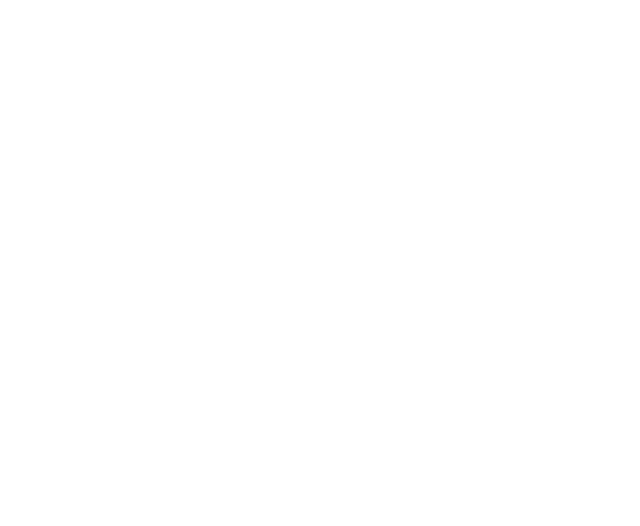
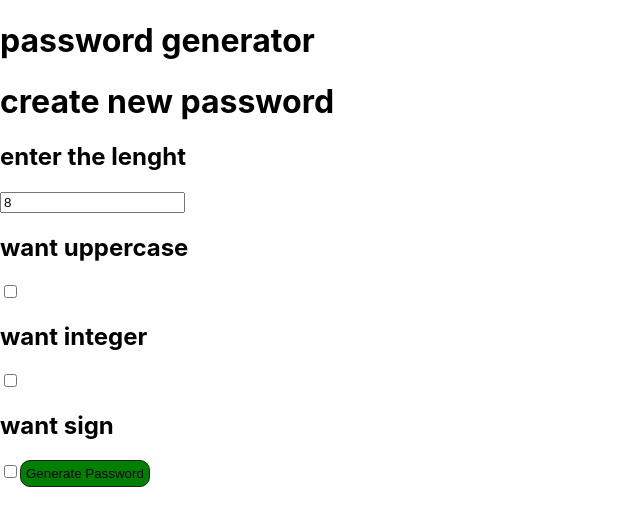
Before and after one commit to aniket2727/React-Interview, a React (Create React App) app in the folder app/: page / in a window 1280 px wide. Shown: the top 526 px of the page, without its empty margins (0-640 px from the left). Built offline with nearby package versions, Linux system fonts and the light colour scheme.

Commit message:
all changes of password generator

```diff
--- a/app/src/App.js
+++ b/app/src/App.js
@@ -141,10 +141,11 @@
 import A36 from "./A36";
 import A37 from "./A37";
 import Progressbar from "./Progressbar";
+import Passwordgenerator from "./Passwordgenerator";
 function App() {
   return (
     <div className="">
-
+     <Passwordgenerator/>
     </div>
   );
 }
--- /dev/null
+++ b/app/src/Passwordgenerator.js
@@ -0,0 +1,82 @@
+
+
+
+
+//  password generator in react
+
+import { useState } from "react";
+
+
+
+
+const Passwordgenerator = () => {
+
+
+    const [lenght,setlenght]=useState(8);
+    const [password,setpassword]=useState('')
+    const [uppercase,setuppercase]=useState(false);
+    const [lowercase,setlowercase]=useState(true);
+    const [interger,setinteger]=useState(false);
+    const [signs,setsigns]=useState(false)
+
+
+    const generatePassword=()=>{
+        let combo=`${uppercase?"ABCDEFGHIJKLMNOPQRSTUVWXYZ":""}`+
+                  `${interger?"1234567890":""}`+
+                  `${signs?"!@#$%^&*(^":""}`+ "acsshdshfheruhfwkncshryewcdbczxbcuwes";
+
+        let p=""
+
+        for(let i=0;i<lenght;i++){
+            const randomindex=Math.floor(Math.random()*combo.length)
+            p+=combo[randomindex]
+
+        }
+
+        setpassword(p)
+    }
+
+    const handlerequiredment = (setter) => (e) => {
+        setter(e.target.checked);
+      };
+
+
+    const handlelenght=(e)=>{
+        setlenght(parseInt(e.target.value))
+
+    }
+    return (
+        <div>
+            <h1>password generator</h1>
+
+            <h1>create new password</h1>
+            <h2>enter the lenght</h2>
+            <input placeholder="enter lenght" type='number' value={lenght} onChange={handlelenght} />  <br/>
+
+            <h2>want uppercase</h2>
+            <input type="checkbox" checked={uppercase}  onChange={handlerequiredment(setuppercase)} />
+
+            <h2>want integer</h2>
+            <input type="checkbox"  checked={interger} onChange={handlerequiredment(setinteger)}/>
+
+            <h2>want sign</h2>
+            <input type="checkbox"  checked={signs} onChange={handlerequiredment(setsigns)}/>
+
+
+            <button onClick={generatePassword}>Generate Password</button>
+            {password && (
+              <div>
+                <h2>Your Password:</h2>
+                <input type="text" value={password} readOnly />
+              </div>
+            )}
+
+
+
+        </div>
+    )
+}
+
+
+
+export default Passwordgenerator;
```
